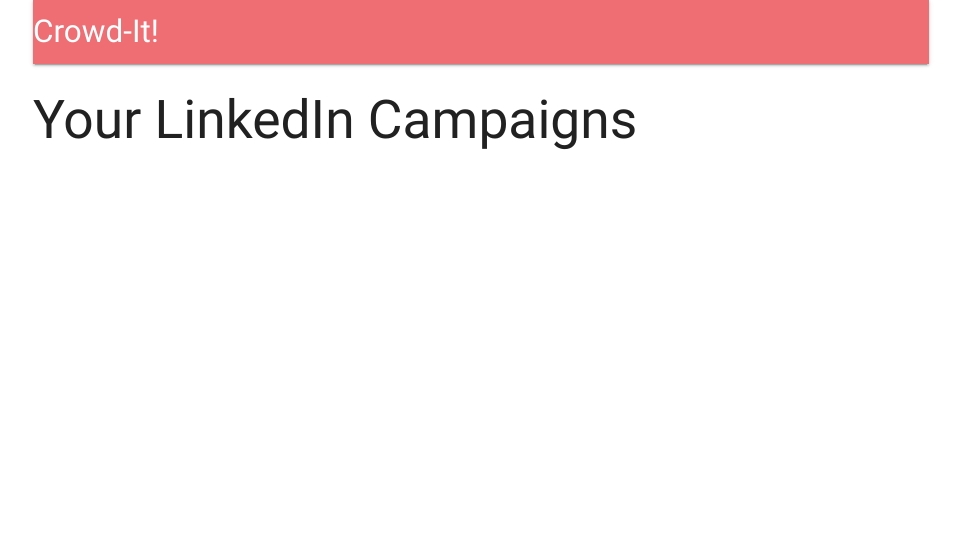
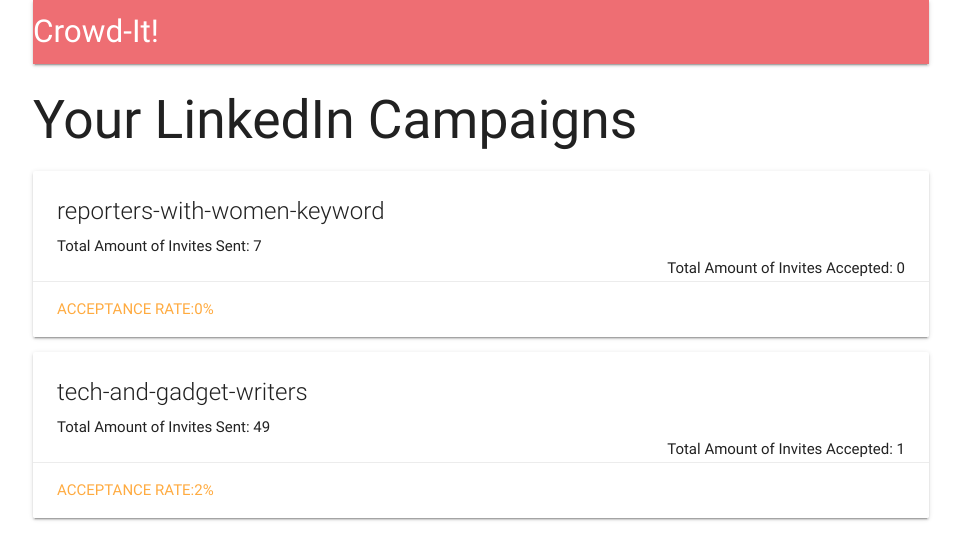
Before and after one commit to ElishaKay/react-email-app, a React (Create React App) app in the folder client/: page /listats in a window 1280 px wide. Shown: the top 560 px of the page, without its empty margins (159-1120 px from the left). Built offline with nearby package versions, Linux system fonts and the light colour scheme; no server answers.

Commit message:
displaying all campaigns and their stats

```diff
--- a/client/src/components/LIStats.js
+++ b/client/src/components/LIStats.js
@@ -60,13 +60,11 @@ class LIStats extends Component {
           console.log('LITags: ',LITags);
     }
 
-    // <CampaignList campaignStats={campaignStats}/>
-
     return (
       <div className="App">
         <div className="App-header">
             <h2>Your LinkedIn Campaigns</h2>
-
+              <CampaignList campaignStats={LITags}/>
         </div>
       </div>
     );
--- a/client/src/components/linkedin/CampaignList.js
+++ b/client/src/components/linkedin/CampaignList.js
@@ -12,16 +12,17 @@ class CampaignList extends Component {
           return (
             <div className="card darken-1" key={campaign.id}>
               <div className="card-content">
-                <span className="card-title">{}</span>
+                <span className="card-title">{campaign.tag_name}</span>
                 <p>
-                   Invite Message: {}
+                   Total Amount of Invites Sent: {campaign.totalInvitesSent}
                 </p>
                 <p className="right">
-                  Sent On: {}
+                  Total Amount of Invites Accepted: {campaign.totalInvitesAccepted}
                 </p>
               </div>
               <div className="card-action">
-                <a>Accepted: {}</a>
+                <a>Acceptance Rate:
+                  {Math.floor((campaign.totalInvitesAccepted/campaign.totalInvitesSent) * 100)+'%'}</a>
               </div>
             </div>
           );
```
